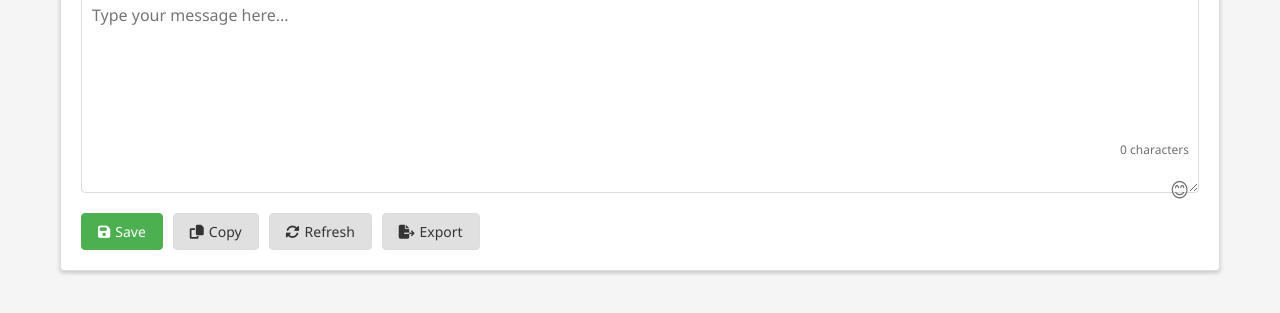
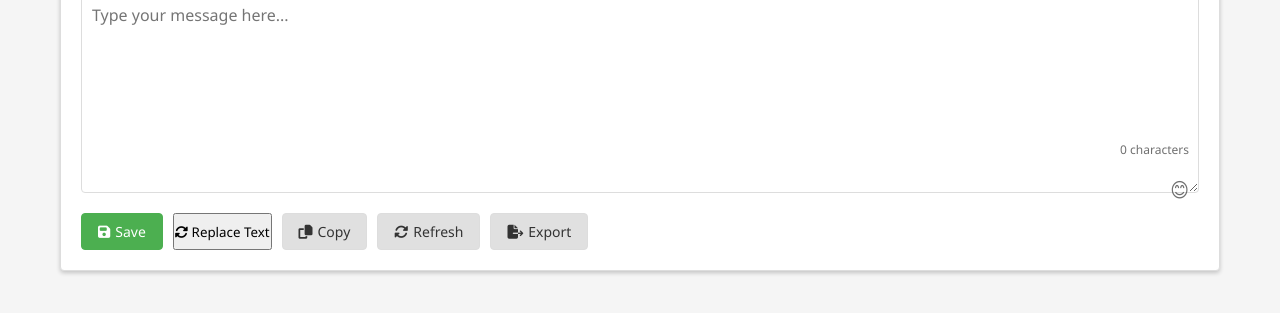
Before and after one commit to Bena-Nyagah2/Offline-Online-PasteBoard, a website: page public/index.html in a window 1280 px wide. Shown: the part 237-550 px from the top of the page. Drawn offline with Linux system fonts and the light colour scheme.

Commit message:
Update index.html
Added 'replace text button'

```diff
--- a/public/index.html
+++ b/public/index.html
@@ -50,6 +50,10 @@
             </div>
             <div class="button-group">
                 <button id="save-btn" class="btn primary"><i class="fas fa-save"></i> Save</button>
+                <button id="replace-btn" class="action-btn">
+    <i class="fas fa-sync-alt"></i>
+    <span>Replace Text</span>
+</button>
                 <button id="copy-btn" class="btn"><i class="fas fa-copy"></i> Copy</button>
                 <button id="refresh-btn" class="btn"><i class="fas fa-sync-alt"></i> Refresh</button>
                 <button id="export-btn" class="btn"><i class="fas fa-file-export"></i> Export</button>
```
